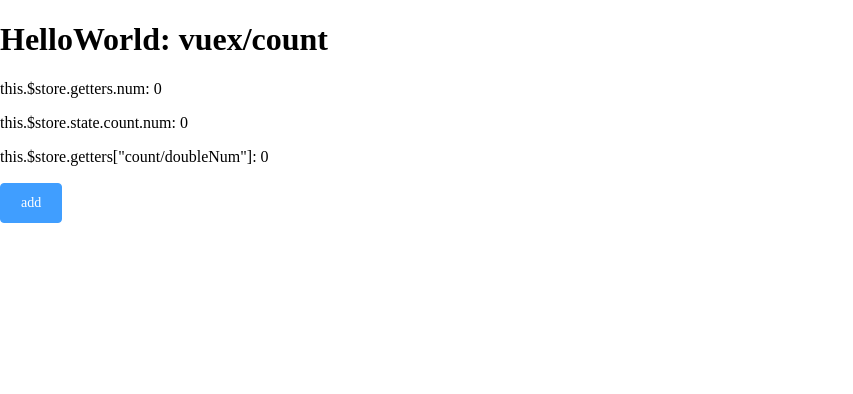
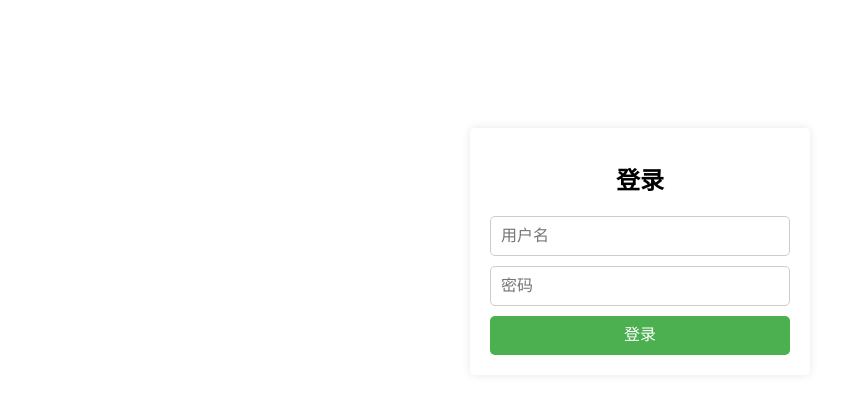
Before and after one commit to brokyz/vite-vue-admin-template, a Vue app: page /#/login in a window 1280 px wide. Shown: the top 394 px of the page, without its empty margins (0-853 px from the left). Built offline with nearby package versions, Linux system fonts and the light colour scheme.

Commit message:
add router page

```diff
--- a/src/App.vue
+++ b/src/App.vue
@@ -1,15 +1,19 @@
 <template>
   <div id="app">
-    <HelloWorld></HelloWorld>
+    <router-view></router-view>
   </div>
 </template>
 
 <script>
-import HelloWorld from "@/components/HelloWorld";
 export default {
-  name: "App",
-  components: {
-    HelloWorld,
-  },
-};
+  name: 'App',
+  components: {},
+}
 </script>
+
+<style lang="scss" scoped>
+#app {
+  display: flex;
+  height: 100vh;
+}
+</style>
--- /dev/null
+++ b/src/router/index.js
@@ -0,0 +1,42 @@
+import Vue from 'vue'
+import Router from 'vue-router'
+
+Vue.use(Router)
+
+export const constantRoutes = [
+  {
+    path: '/login',
+    component: () => import('@/views/Login'),
+    hidden: true,
+  },
+  {
+    path: '/',
+    component: () => import('@/views/Index'),
+    hidden: true,
+  },
+  {
+    path: '/404',
+    component: () => import('@/views/404'),
+    hidden: true,
+  },
+
+  // 404 page must be placed at the end !!!
+  { path: '*', redirect: '/404', hidden: true },
+]
+
+const createRouter = () =>
+  new Router({
+    // mode: 'history', // require service support
+    scrollBehavior: () => ({ y: 0 }),
+    routes: constantRoutes,
+  })
+
+const router = createRouter()
+
+// Detail see: https://github.com/vuejs/vue-router/issues/1234#issuecomment-357941465
+export function resetRouter() {
+  const newRouter = createRouter()
+  router.matcher = newRouter.matcher // reset router
+}
+
+export default router
--- /dev/null
+++ b/src/views/404/index.vue
@@ -0,0 +1,48 @@
+<template>
+  <div style="display: flex; width: 100%">
+    <div class="container">
+      <h1>404</h1>
+      <p>页面未找到</p>
+      <p>对不起，您访问的页面不存在或已被移除。</p>
+      <p><router-link to="/">返回首页</router-link></p>
+    </div>
+  </div>
+</template>
+
+<script>
+export default {
+  name: '404',
+}
+</script>
+
+<style lang="scss" scoped>
+h1 {
+  font-size: 36px;
+  margin-bottom: 20px;
+}
+
+p {
+  font-size: 18px;
+  margin-bottom: 30px;
+}
+
+a {
+  color: #007bff;
+  text-decoration: none;
+  font-weight: bold;
+}
+
+a:hover {
+  color: #0056b3;
+  text-decoration: underline;
+}
+
+.container {
+  max-width: 600px;
+  margin: auto;
+  padding: 20px;
+  background-color: #fff;
+  box-shadow: 0 2px 4px rgba(0, 0, 0, 0.1);
+  border-radius: 5px;
+}
+</style>
--- /dev/null
+++ b/src/views/Index/index.vue
@@ -0,0 +1,39 @@
+<template>
+  <el-container>
+    <el-aside width="300px">Aside</el-aside>
+    <el-container>
+      <el-header>Header</el-header>
+      <el-main>Main</el-main>
+    </el-container>
+  </el-container>
+</template>
+
+<script>
+export default {
+  name: 'index',
+}
+</script>
+
+<style lang="scss" scoped>
+.el-header,
+.el-footer {
+  background-color: #b3c0d1;
+  color: #333;
+  text-align: center;
+  line-height: 60px;
+}
+
+.el-aside {
+  background-color: #d3dce6;
+  color: #333;
+  text-align: center;
+  line-height: 200px;
+}
+
+.el-main {
+  background-color: #e9eef3;
+  color: #333;
+  text-align: center;
+  line-height: 160px;
+}
+</style>
--- /dev/null
+++ b/src/views/Login/index.vue
@@ -0,0 +1,67 @@
+<template>
+  <div style="display: flex; width: 100%">
+    <div class="login-container">
+      <h2>登录</h2>
+      <form>
+        <input
+          type="text"
+          placeholder="用户名"
+          required
+        />
+        <input
+          type="password"
+          placeholder="密码"
+          required
+        />
+        <button type="submit">登录</button>
+      </form>
+    </div>
+  </div>
+</template>
+
+<script>
+export default {
+  name: 'login',
+}
+</script>
+
+<style lang="scss" scoped>
+.login-container {
+  width: 300px;
+  background-color: #ffffff;
+  padding: 20px;
+  border-radius: 5px;
+  box-shadow: 0px 0px 10px rgba(0, 0, 0, 0.1);
+  margin: 10% auto auto;
+}
+
+.login-container h2 {
+  text-align: center;
+  margin-bottom: 20px;
+}
+
+.login-container form {
+  display: flex;
+  flex-direction: column;
+}
+
+.login-container input {
+  margin-bottom: 10px;
+  padding: 10px;
+  border-radius: 5px;
+  border: 1px solid #cccccc;
+}
+
+.login-container button {
+  padding: 10px 15px;
+  border-radius: 5px;
+  background-color: #4caf50;
+  color: #ffffff;
+  border: none;
+  cursor: pointer;
+}
+
+.login-container button:hover {
+  background-color: #45a049;
+}
+</style>
```
Also changed, not shown: src/main.js (+11 -10 lines).
